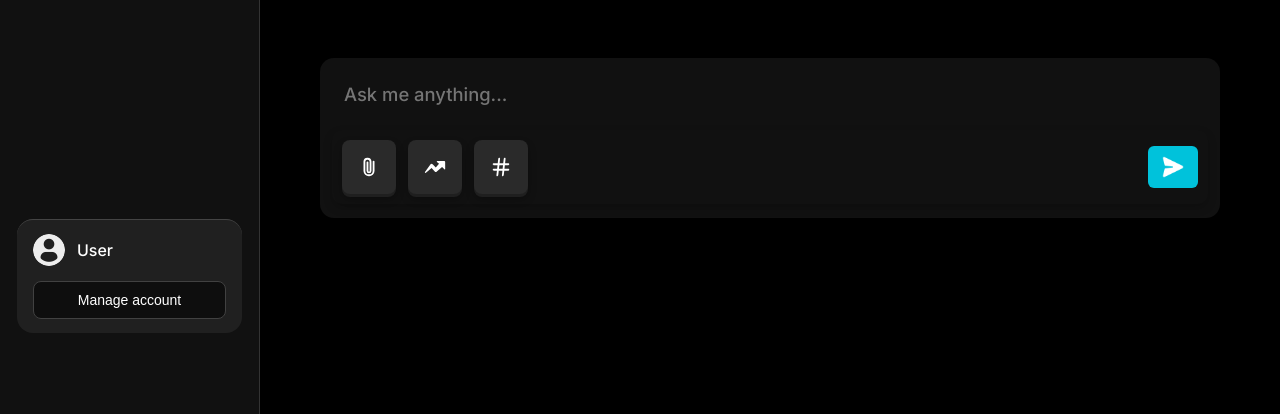
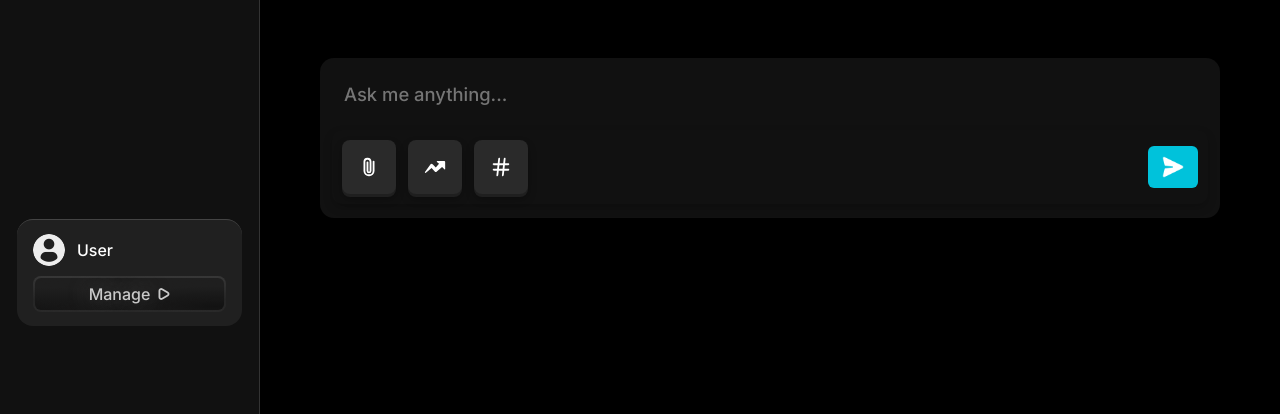
Before and after one commit to Saif-jaber/Postbot, a website: page main.html in a window 1280 px wide. Shown: the part 386-800 px from the top of the page. Drawn offline with nearby package versions, Linux system fonts and the light colour scheme.

Commit message:
management settings needs to be changed and fixed

```diff
--- a/CSS/main.css
+++ b/CSS/main.css
@@ -556,22 +556,56 @@ nav ul li h1 {
   margin: 0;
 }
 
-.profile-section button {
+/* Updated button styles */
+.button {
+  font-size: 16px;
+  border-radius: 8px;
+  background: linear-gradient(180deg, rgb(56, 56, 56) 0%, rgb(36, 36, 36) 66%, rgb(41, 41, 41) 100%);
+  color: rgb(218, 218, 218);
+  border: none;
+  padding: 2px;
+  font-weight: 500;
+  cursor: pointer;
+  position: relative;
+  overflow: hidden;
   width: 100%;
-  padding: 10px 0;
-  background-color: rgb(14, 14, 14);
-  color: #fff;
-  border: 1px solid #414141;
-  border-radius: 8px;
-  font-size: 14px;
-  cursor: pointer;
-  margin-top: 5px;
-  transition: background-color 0.2s ease, color 0.2s ease;
-}
-
-.profile-section button:hover {
-  background-color: #2b2b2b;
-  color: rgb(220, 220, 220);
+  font-family: 'Inter', sans-serif;
+  height: 36px;
+  line-height: 1.4;
+}
+
+.button span {
+  border-radius: 6px;
+  padding: 0.5em 1em;
+  text-shadow: 0px 0px 20px #4b4b4b;
+  width: 100%;
+  height: 100%;
+  display: flex;
+  align-items: center;
+  justify-content: center;
+  gap: 8px;
+  color: inherit;
+  transition: all 0.3s;
+  background-color: rgb(29, 29, 29);
+  background-image: radial-gradient(at 95% 89%, rgb(15, 15, 15) 0px, transparent 50%), radial-gradient(at 0% 100%, rgb(17, 17, 17) 0px, transparent 50%), radial-gradient(at 0% 0%, rgb(29, 29, 29) 0px, transparent 50%);
+}
+
+.button:hover span {
+  background-color: rgb(26, 25, 25);
+}
+
+.button-overlay {
+  position: absolute;
+  inset: 0;
+  pointer-events: none;
+  background: repeating-conic-gradient(rgb(48, 47, 47) 0.0000001%, rgb(51, 51, 51) 0.000104%) 60% 60%/600% 600%;
+  filter: opacity(10%) contrast(105%);
+  -webkit-filter: opacity(10%) contrast(105%);
+}
+
+.button svg {
+  width: 12px;
+  height: 12px;
 }
 
 /* Main content */
--- a/main.html
+++ b/main.html
@@ -86,7 +86,12 @@
                  <img src="images/profile-user.png" alt="profile picture" />
                  <h1>Guest</h1>
                </div>
-               <button type="button" id="account-Goto-btn" onclick="GoToProfilePage()">Manage account</button>
+               <button type="button" id="account-Goto-btn" class="button" onclick="GoToProfilePage()">
+                 <div class="button-overlay"></div>
+                 <span>Manage <svg xmlns="http://www.w3.org/2000/svg" fill="none" viewBox="0 0 53 58" height="58" width="53">
+                   <path stroke-width="9" stroke="currentColor" d="M44.25 36.3612L17.25 51.9497C11.5833 55.2213 4.5 51.1318 4.50001 44.5885L4.50001 13.4115C4.50001 6.86824 11.5833 2.77868 17.25 6.05033L44.25 21.6388C49.9167 24.9104 49.9167 33.0896 44.25 36.3612Z"></path>
+                 </svg></span>
+               </button>
              </div>
         </nav>
     </aside>
@@ -203,6 +208,17 @@
     </div>
   </main>
 
+  <!-- management popup/modal -->
+  <div id="management-modal" class="modal">
+    <div id="management-navbar">
+
+    </div>
+    <div id="management-content">
+
+    </div>
+  </div>
+
+
   <script src="https://cdn.jsdelivr.net/npm/markdown-it/dist/markdown-it.min.js"></script>
   <script src="https://cdn.jsdelivr.net/npm/dompurify@2.4.0/dist/purify.min.js"></script>
   <script src="JS/mainPage.js"></script>
```
